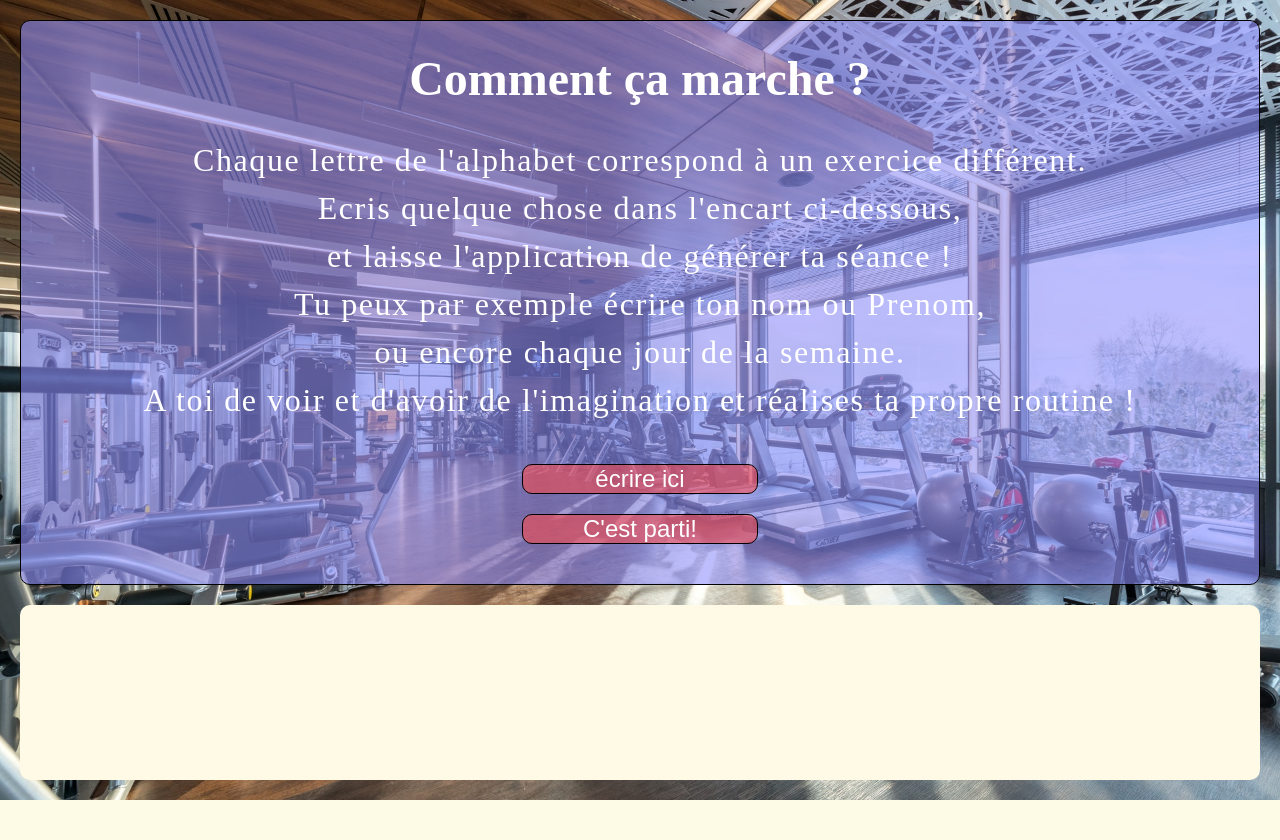
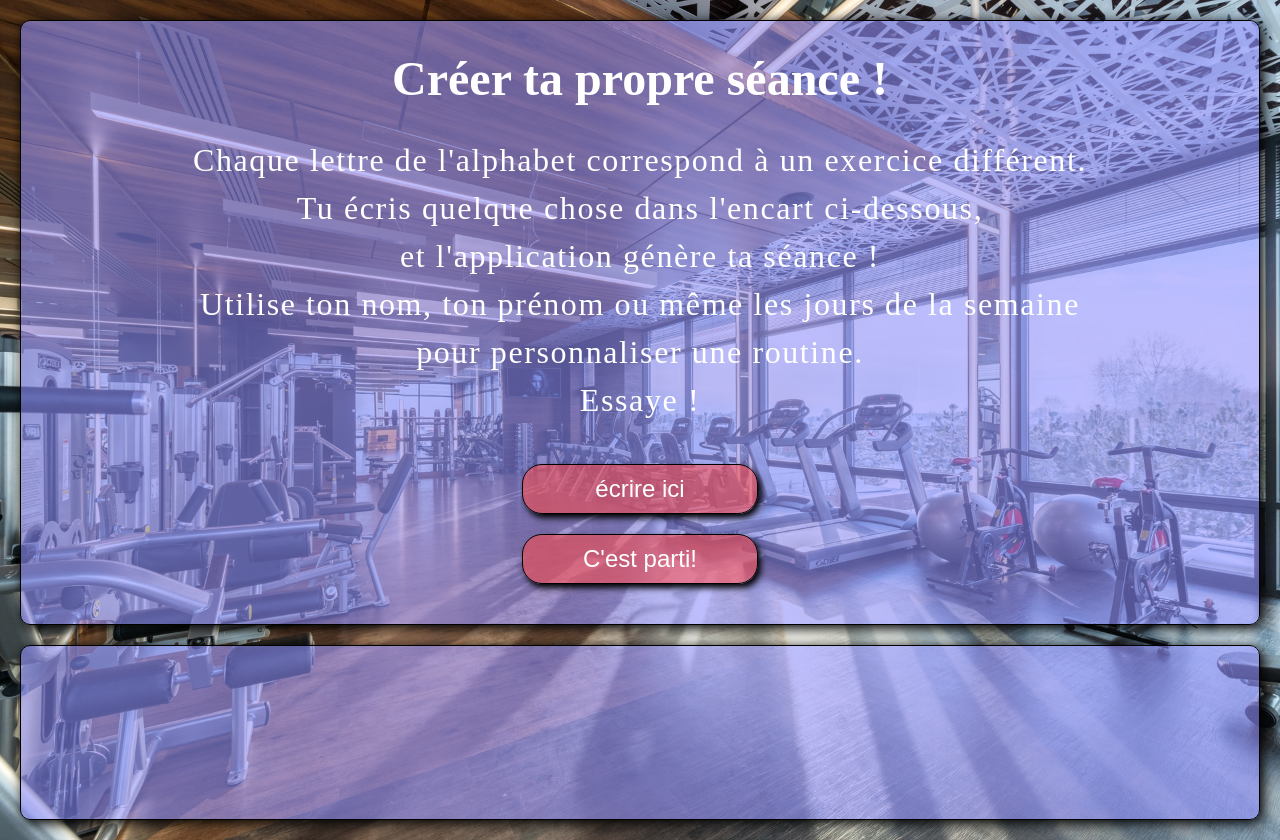
Before and after one commit to VjeremyV/Appli-Sport, a PHP site: page / in a window 1280 px wide. Before the commit the page ends 800 px from the top, so only its background shows below. Run offline with PHP 8.4, Linux system fonts and the light colour scheme.

Commit message:
version finalisée

```diff
--- a/index.html
+++ b/index.html
@@ -5,6 +5,7 @@
     <meta http-equiv="X-UA-Compatible" content="IE=edge">
     <meta name="viewport" content="width=device-width, initial-scale=1.0">
     <link rel="stylesheet" href="./style.css">
+    <link rel="stylesheet" href="https://cdnjs.cloudflare.com/ajax/libs/font-awesome/5.15.4/css/all.min.css" integrity="sha512-1ycn6IcaQQ40/MKBW2W4Rhis/DbILU74C1vSrLJxCq57o941Ym01SwNsOMqvEBFlcgUa6xLiPY/NS5R+E6ztJQ==" crossorigin="anonymous" referrerpolicy="no-referrer" />
     <title>Routine Sport</title>
 </head>
 <body>
--- a/index.js
+++ b/index.js
@@ -93,8 +93,10 @@ const exercises = {
   y: { letter: "y", name: "planche", repetition: 0, time: 2, pic: "planche" },
   z: { letter: "z", name: "pompes", repetition: 30, time: 0, pic: "pompes" },
 };
-const liste = [];
+let liste = [];
 let wordLenght = 0;
+let mapArray;
+
 ////////////////////////////////////////////fonctions utiles/////////////////////////////////////////////////////
 class Exercice {
   constructor() {
@@ -204,13 +206,21 @@ const utils = {
       return o.selectionStart;
     }
   },
+  reboot: function () {
+    page.lobby();
+    mapArray="";
+    liste = [];
+    wordLenght = 0;
+    this.generateCards("")
+  },
+
 };
 /////////////////////////////////////////////////génération de PAGE////////////////////////////////////////////////////////
 const page = {
   lobby: function () {
     utils.pageContent(
-      "Comment ça marche ?",
-      "Chaque lettre de l'alphabet correspond à un exercice différent.<br> Ecris quelque chose dans l'encart ci-dessous,<br> et laisse l'application de générer ta séance !<br> Tu peux par exemple écrire ton nom ou Prenom,<br> ou encore chaque jour de la semaine.<br> A toi de voir et d'avoir de l'imagination et réalises ta propre routine ! ",
+      "Créer ta propre séance !",
+      "Chaque lettre de l'alphabet correspond à un exercice différent.<br> Tu écris quelque chose dans l'encart ci-dessous,<br> et l'application génère ta séance !<br> Utilise ton nom, ton prénom ou même les jours de la semaine<br> pour personnaliser une routine.<br> Essaye ! ",
       ` <input type="text" placeholder='écrire ici'> <span class="checker"></span><button id="start">C'est parti!</button>`
     );
     const input = document.querySelector("input");
@@ -232,7 +242,7 @@ const page = {
           exercises[chars[utils.getSelectionStart(input) - 1]]
         );
         // liste.push(exercises[e.target.value.slice(e.target.value.length - 1)]);
-        console.log(liste);
+        // console.log(liste);
         let mapArray = liste
           .map(
             (exo) =>
@@ -269,18 +279,30 @@ const page = {
           )
           .join("");
         utils.generateCards(`<ul>${mapArray}</ul>`);
+
       }
+    });
+    start.addEventListener("click", () => {
+      page.routine();
     });
   },
   routine: function () {
     const exercice = new Exercice();
     utils.pageContent("Routine", exercice.updateCountdow(), null);
   },
-  end: function () {},
+  end: function () {
+    utils.pageContent("Bravo ! Vos êtes allé au bout de votre séance !", "<button id='restart'>Recommencer</button>",
+    "<button id='reboot' class='btn-reboot'>Réinitialiser <i class='fas fa-times-circle'></i></button>")
+    restart.addEventListener("click", () => {
+      this.routine();
+    });
+    reboot.addEventListener("click", () => {
+      utils.reboot();
+    });
+  },
+
 };
 
 page.lobby();
-start.addEventListener("click", () => {
-  page.routine();
-});
+
 ///////////////////////////////////////////////////////checker////////////////////////
--- a/style.css
+++ b/style.css
@@ -14,6 +14,7 @@ body {
   border-radius: 10px;
   border: 1px black solid;
   margin: 10px 20px 10px;
+  box-shadow: 3px 3px 13px 1px black;
 }
 
 .app {
@@ -24,6 +25,7 @@ body {
   padding: 10px;
   width: auto;
   border: 1px black solid;
+  box-shadow: 3px 3px 13px 1px black;
 }
 
 h1,
@@ -43,18 +45,23 @@ main {
   letter-spacing: 0.1rem;
   line-height: 3rem;
 }
+
+main img{
+  height: 300px;
+}
 .btn-container{
   display: flex;
   flex-direction: column;
   align-items: center;
 }
 input, button {
+  padding: 10px;
   margin: 10px;
-  border-radius: 10px;
+  border-radius: 20px;
   border: 1px solid black;
+  box-shadow: 3px 4px 6px black;
   outline: none;
   width: 20%;
-  height: 30px;
   font-size: 1.5rem;
   background: rgba(255, 74, 74, 0.555);
   text-align: center;
@@ -77,18 +84,21 @@ input:focus{
 ul{
   display: flex;
   flex-wrap: wrap;
+  justify-content: space-between;
 }
 
 .carte-routine{
-  background: rgb(255, 250, 230);
+  background: rgba(143, 143, 255, 0.582);
   min-height: 175px;
   padding: 10px;
   margin: 20px;
   border-radius: 10px;
+  border: 1px solid black;
+  box-shadow: 3px 3px 13px 1px black;
 }
 .card{
     border: 1px solid black;
-    background: rgba(143, 143, 255, 0.582);
+    background: rgba(255, 74, 74, 0.555);
     border-radius: 10px;
     padding: 15px;
     margin: 15px;
```
